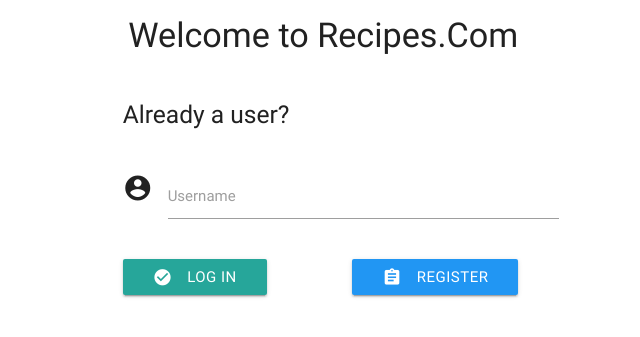
After one commit to Kash1503/data-centric-development, a Flask app: template templates/login.html in a window 1280 px wide. The commit adds this page. Shown: the top 337 px of the page, without its empty margins (299-939 px from the left). Run offline with Flask 2, Linux system fonts and the light colour scheme; the template is opened without the code that fills it, so the values that code supplies are empty; style sheets or scripts are compiled from the project's sources; some libraries are stand-ins or nearby versions.

Commit message:
Add basic login page with rough styling

```diff
--- a/app.py
+++ b/app.py
@@ -13,8 +13,10 @@ connection = pymysql.connect(host='localhost',
                             password='',
                             db='Recipes')
 
-
-
+@app.route('/')
+@app.route('/login')
+def login():
+    return render_template('login.html')
 
 if __name__ == '__main__':
     app.run(host=os.environ.get('IP'),
--- a/templates/base.html
+++ b/templates/base.html
@@ -16,7 +16,9 @@
 </head>
 
 <body>
+    <!--Container for the block content-->
     <div class="container">
+    <!--Content from other templates will go here-->
     {% block content %} {% endblock %}
     </div>
 
--- /dev/null
+++ b/templates/login.html
@@ -0,0 +1,37 @@
+{% extends 'base.html'%} {% block content %}
+
+<div class="row">
+    <div class="col s12">
+        <div class="col s6 offset-s3">
+            <h4>Welcome to Recipes.Com</h4>
+        </div>
+    </div>
+</div>
+<div class="row">
+    <form action="" method="" class="col s12">
+        <div class="row">
+            <div class="col s6 offset-s3">
+                <h5>Already a user?</h5>
+            </div>
+        </div>
+        <div class="row">
+            <div class="input-field col s6 offset-s3">
+                <i class="material-icons prefix">account_circle</i>
+                <input id="username" name="username" type="text" class="validate">
+                <label for="username">Username</label>
+            </div>
+        </div>
+        <div class="row">
+            <div class="col s3 offset-s3">
+                <button class="waves-effect waves-light btn" type="submit" name="action">Log in
+                    <i class="material-icons left">check_circle</i>
+                </button>
+            </div>
+            <div class="col s3">
+                <a class="waves-effect waves-light btn blue"><i class="material-icons left">assignment</i>Register</a>
+            </div>
+        </div>
+    </form>
+</div>
+
+{% endblock %}
```
